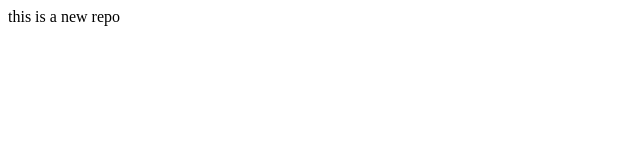
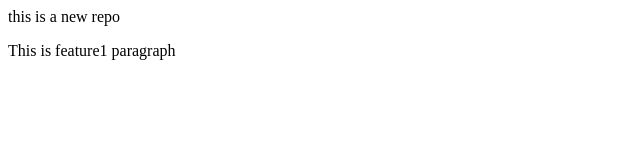
Before and after one commit to Happypal177/LocalRepo, a plain HTML site: page index.html in a window 1280 px wide. Shown: the whole page, without its empty margins (0-640 px from the left). Drawn offline with Linux system fonts and the light colour scheme.

Commit message:
Add new feature in feature1

```diff
--- a/index.html
+++ b/index.html
@@ -1 +1,2 @@
 <p> this is a new repo</p>
+<p>This is feature1 paragraph</p>
```
